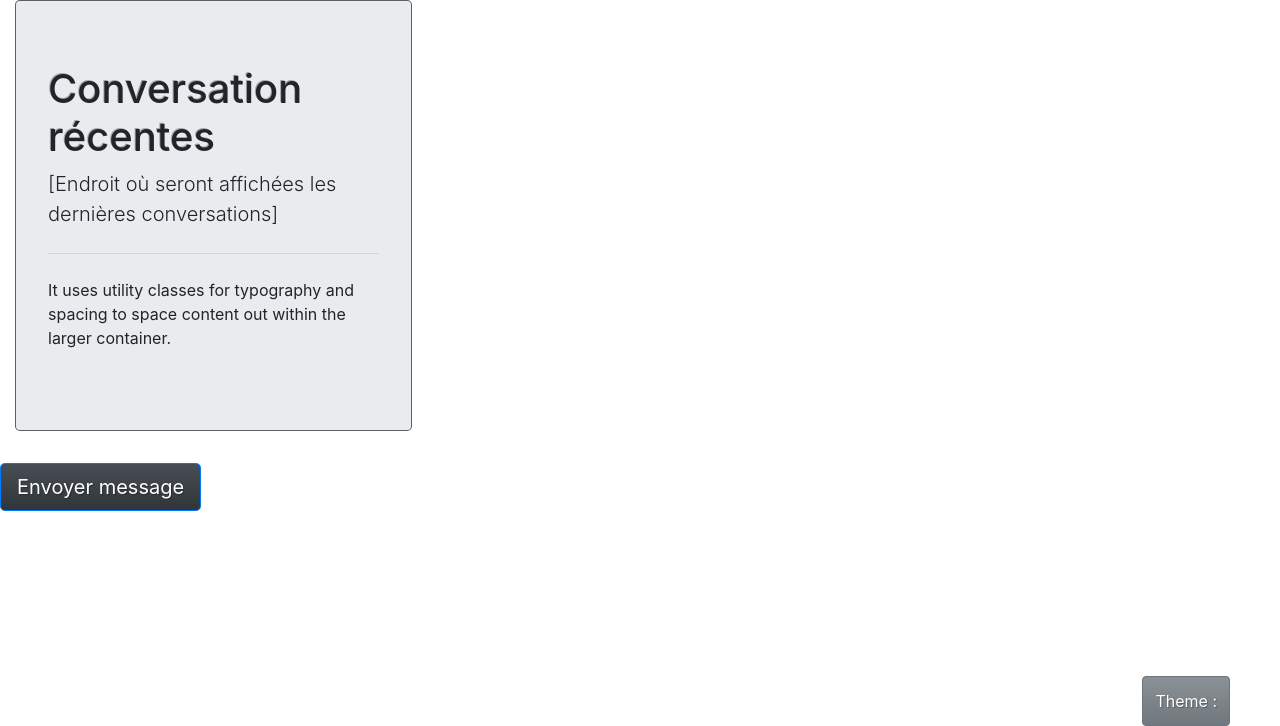
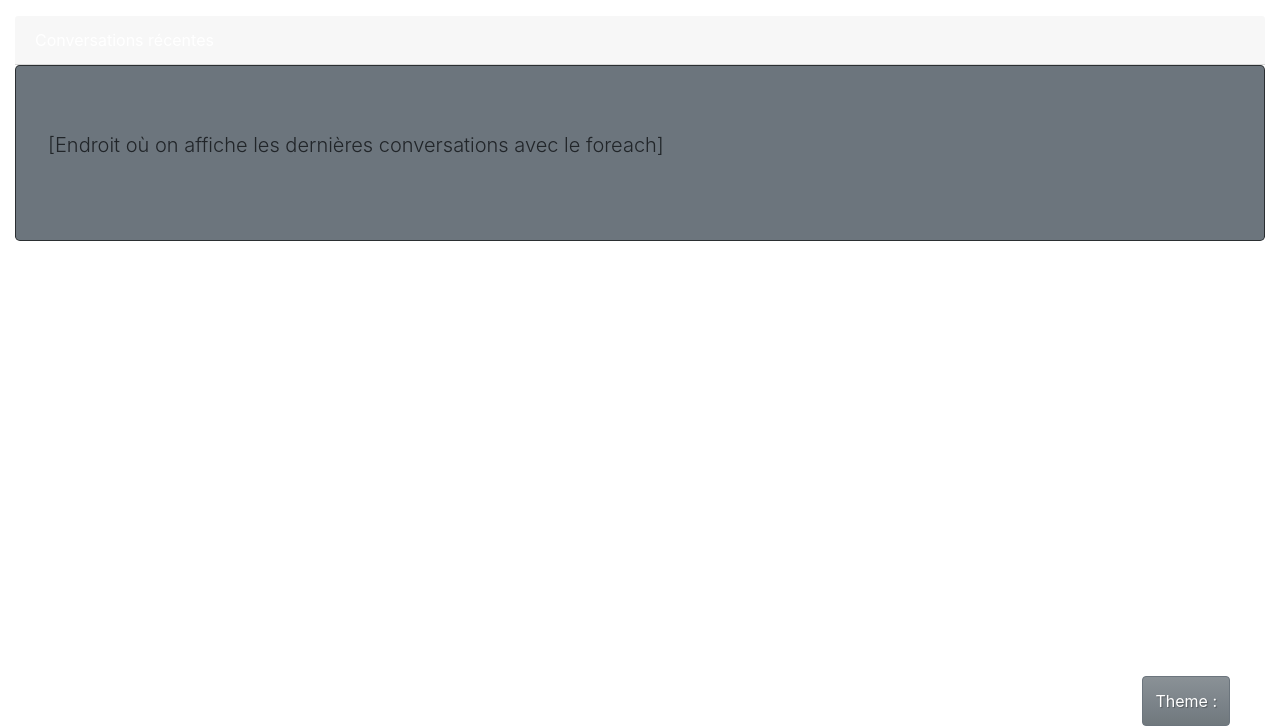
Before and after one commit to DavidDeville/Tweet_Academie, a PHP site: template view/mail_histories.htm.twig in a window 1280 px wide. Shown: the part 74-800 px from the top of the page. Run offline with PHP 8.4, Linux system fonts and the light colour scheme; the template is opened without the code that fills it, so the values that code supplies are empty; some libraries are stand-ins or nearby versions.

Commit message:
upgrade mail_histories, added more design and different colors depending on the conversation type

```diff
--- a/view/mail_histories.htm.twig
+++ b/view/mail_histories.htm.twig
@@ -1,6 +1,6 @@
 {% extends 'base.htm.twig' %}
 
-{% block title %}Page d'accueil{% endblock %}
+{% block title %}Messagerie{% endblock %}
 
 {% block nav %}
   <nav class='navbar navbar-expand-lg navbar-dark bg-primary'>
@@ -32,20 +32,19 @@
 {% endblock %}
 
 {% block body %}
-    <div class="col-4">
-        <div class="jumbotron">
-            <h1 class="display-5">Conversation récentes</h1>
-            <p class="lead">[Endroit où seront affichées les dernières conversations]</p>
-            <hr class="my-4">
-            <p>It uses utility classes for typography and spacing to space content out within the larger container.</p>
+    <div class="col-12 mt-3">
+        <div class="card-header text-white">Conversations récentes</div>
+        <div class="jumbotron bg-secondary">
+            <p class="lead">[Endroit où on affiche les dernières conversations avec le foreach]</p>
             {% for conversation in conversations %}
-            <p class="lead">{{ conversation }}</p>
+                {% if conversation.unread %}
+                    <div class="lead mt-4"><span class="border border-blue rounded p-2 text-dark bg-warning">{{ conversation.name }}</span></div>
+                {% else %}
+                    <div class="lead mt-4"><span class="border border-purple rounded-lg p-2 text-dark bg-success">{{ conversation.name }}</span></div>
+                {% endif %}
             {% endfor %}
         </div>
     </div>
-    <p class="lead">
-        <a class="btn btn-primary btn-lg" href="#" role="button">Envoyer message</a>
-    </p>
 {% endblock %}
 
 {% block javascript %}
```
Also changed, not shown: test.php (+13 -2 lines).
